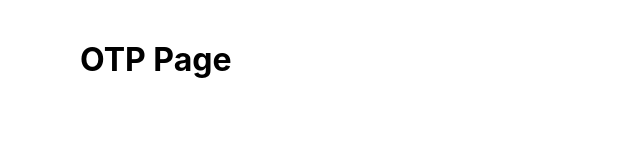
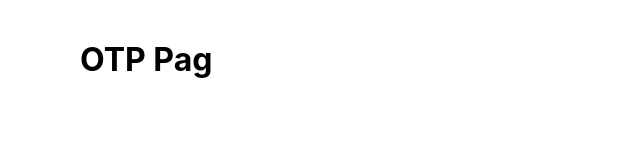
Before and after one commit to Vividh25/Sign-Up-Flow, a React (Create React App) app: page /otp in a window 1280 px wide. Shown: the top 160 px of the page, without its empty margins (0-640 px from the left). Built offline with nearby package versions, Linux system fonts and the light colour scheme.

Commit message:
test commit

```diff
--- a/src/components/OtpPage.js
+++ b/src/components/OtpPage.js
@@ -3,7 +3,7 @@ import React from 'react';
 function OtpPage() {
   return (
     <div>
-      <h1 data-testid='otp-heading'>OTP Page</h1>
+      <h1 data-testid='otp-heading'>OTP Pag</h1>
     </div>
   );
 }
```
